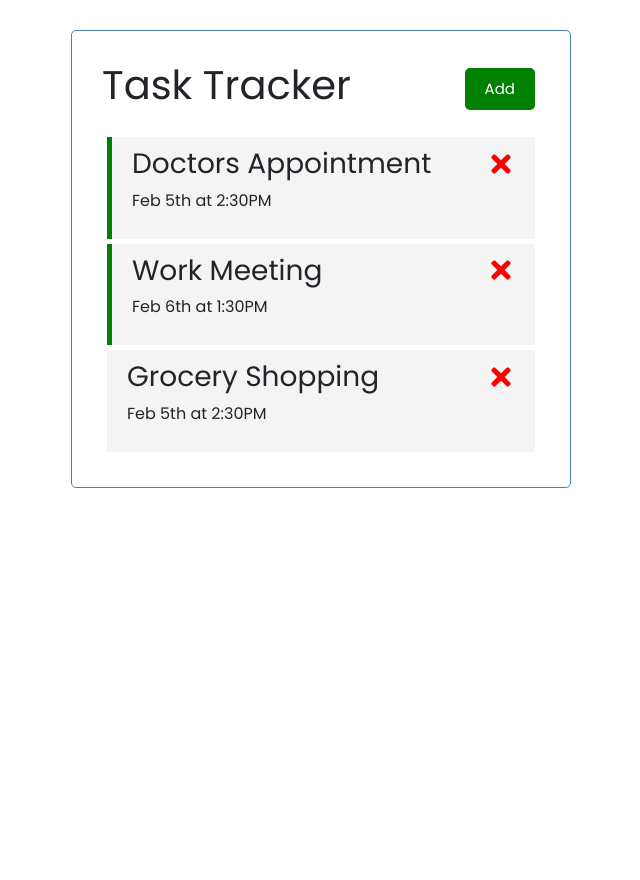
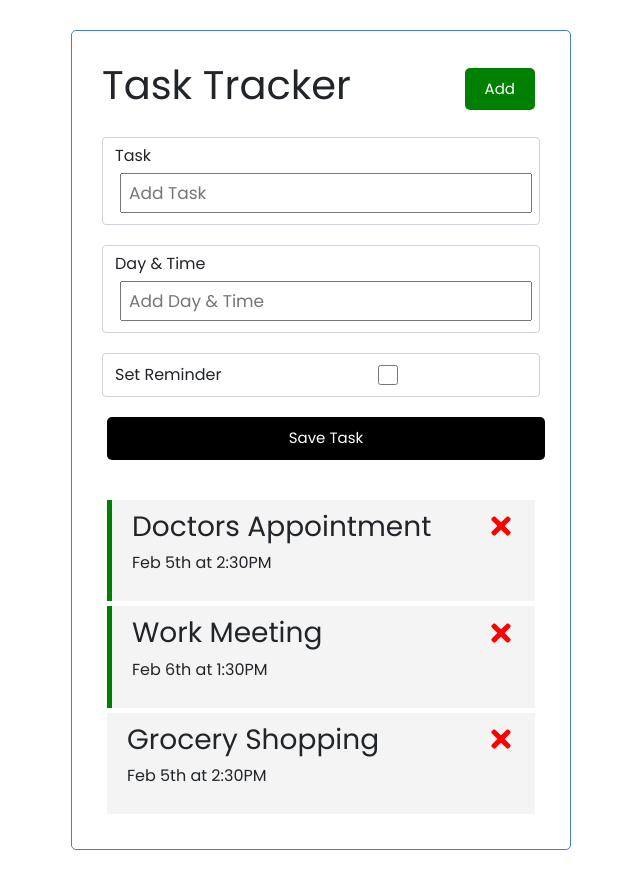
Before and after one commit to bcermak/OOP-Javascipt, a React (Create React App) app in the folder tasktracker/: page / in a window 1280 px wide. Shown: the whole page, without its empty margins (319-959 px from the left). Before the commit the page ends 800 px from the top, so only its background shows below. Built offline with nearby package versions, Linux system fonts and the light colour scheme.

Commit message:
inserted addNewTask function

```diff
--- a/tasktracker/src/App.js
+++ b/tasktracker/src/App.js
@@ -1,5 +1,6 @@
 import Header from "./components/Header"
 import Tasks from "./components/Tasks"
+import AddTask from "./components/AddTask"
 import {useState} from 'react'
 
 const App = () => {
@@ -24,6 +25,14 @@
     },
 ])
 
+// Add Task
+
+const addTask = (task) => {
+  const id = Math.floor(Math.random() * 10000) + 1
+  const newTask = {id,...task}
+  setTasks([...tasks, newTask])
+}
+
 // Delete Task
 
 const deleteTask = (id) => {
@@ -40,6 +49,7 @@
   return (
     <div className="container">
       <Header />
+      <AddTask onAdd={addTask}/>
       {tasks.length > 0 ? <Tasks tasks={tasks} onDelete={deleteTask} onToggle={toggleReminder}/> : 'No Tasks Left!' }
     </div>
   );
--- /dev/null
+++ b/tasktracker/src/components/AddTask.js
@@ -0,0 +1,46 @@
+import {useState} from 'react'
+
+const AddTask = ({onAdd}) => {
+    const [text, setText] = useState('')
+    const [day, setDay] = useState('')
+    const [reminder, setReminder] = useState(false)
+
+    const onSubmit = (e) => {
+        e.preventDefault()
+
+        if (!text) {
+            alert('please add task')
+        }
+
+        onAdd({ text, day, reminder})
+
+        setText('')
+        setDay('')
+        setReminder(false)
+    }
+
+    return (
+        <form className='add-form' onSubmit={onSubmit}>
+            <div className='form-control'>
+                <label>Task</label>
+                <input type='text' placeholder='Add Task' value={text} onChange={(e) => setText(e.target.value)}/>
+            </div>
+            <div className='form-control'>
+                <label>Day & Time</label>
+                <input type='text' placeholder='Add Day & Time' value={day} onChange={(e) => setDay(e.target.value)} />
+            </div>
+            <div className='form-control form-control-check'>
+                <label> Set Reminder</label>
+                <input
+                    type='checkbox'
+                    checked={reminder}
+                    value={reminder}
+                    onChange={(e) => setReminder(e.currentTarget.checked)}/>
+            </div>
+
+            <input type='submit' value='Save Task' className='btn btn-block'/>
+        </form>
+    )
+}
+
+export default AddTask
```
